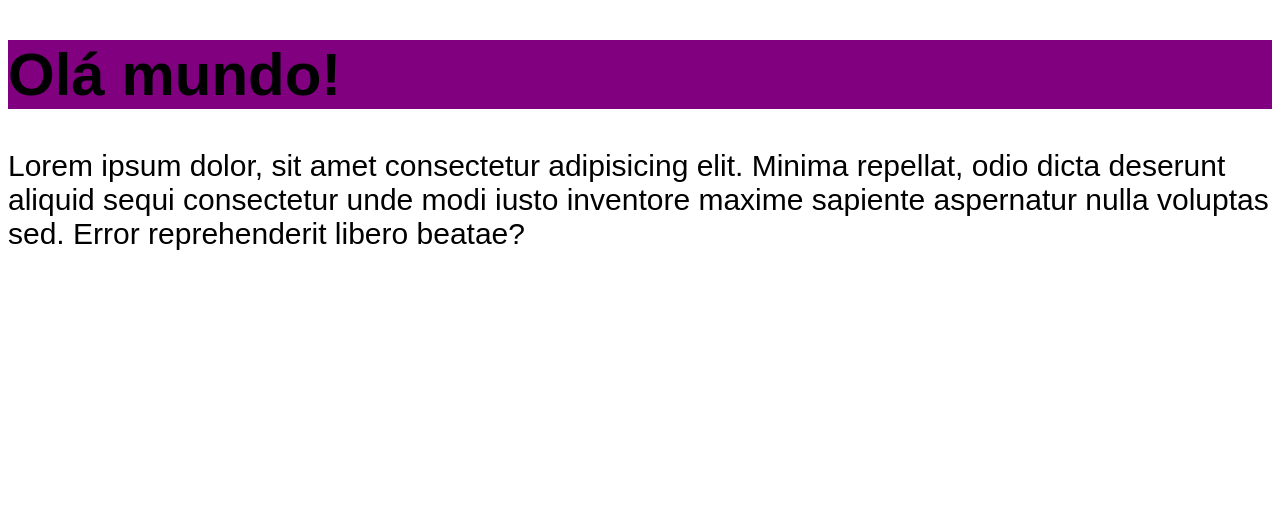
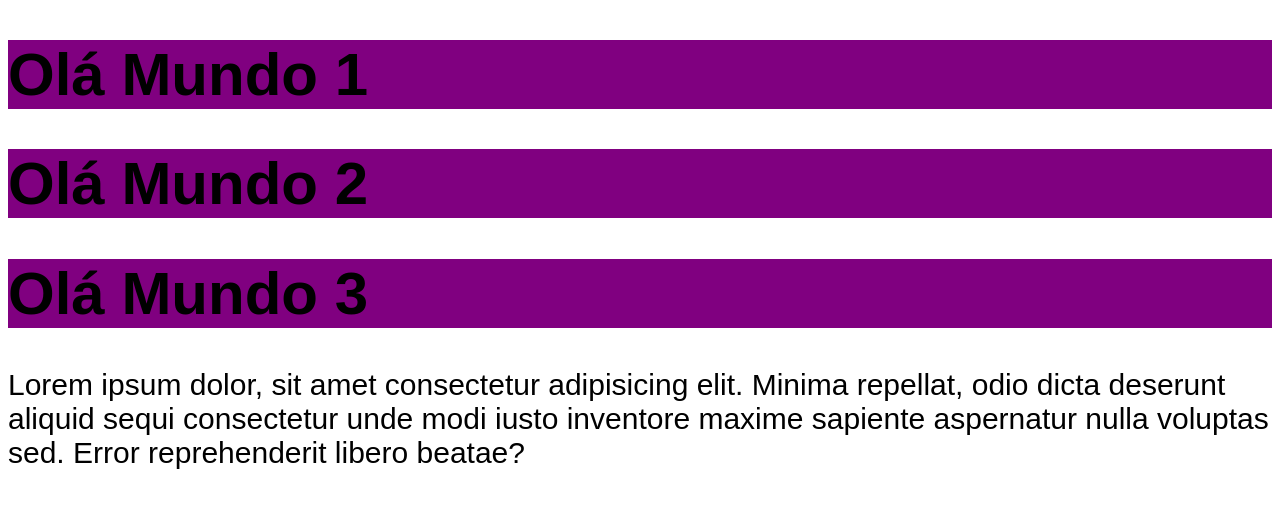
Before and after one commit to Felipe-PS-95/chronos-pomodoro, a React (Vite) app: page / in a window 1280 px wide. Shown: the top 508 px of the page. Built offline with nearby package versions, Linux system fonts and the light colour scheme.

Commit message:
16. Propriedades (props) e children de componentes no React

```diff
--- a/src/App.tsx
+++ b/src/App.tsx
@@ -8,7 +8,11 @@
 
   return (
     <>
-      <Heading />
+      <Heading attr={123} attr2="String">
+        Olá Mundo 1
+      </Heading>
+      <Heading>Olá Mundo 2</Heading>
+      <Heading>Olá Mundo 3</Heading>
       <p>
         Lorem ipsum dolor, sit amet consectetur adipisicing elit. Minima
         repellat, odio dicta deserunt aliquid sequi consectetur unde modi iusto
--- a/src/components/Heading.tsx
+++ b/src/components/Heading.tsx
@@ -1,5 +1,6 @@
 import styles from "./Heading.module.css";
 
-export function Heading() {
-  return <h1 className={styles.heading}>Olá mundo!</h1>;
+export function Heading(props) {
+  console.log(props);
+  return <h1 className={styles.heading}>{props.children}</h1>;
 }
```
